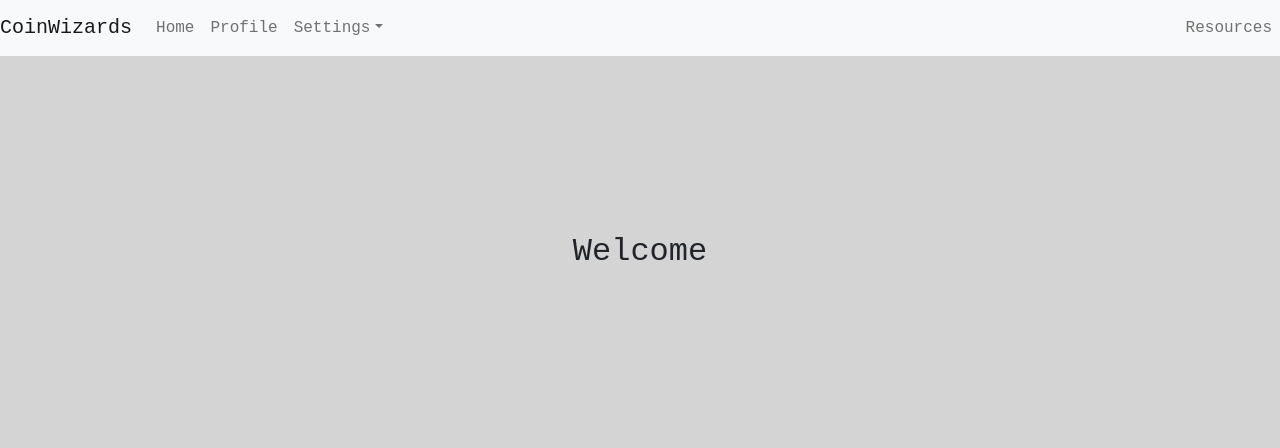
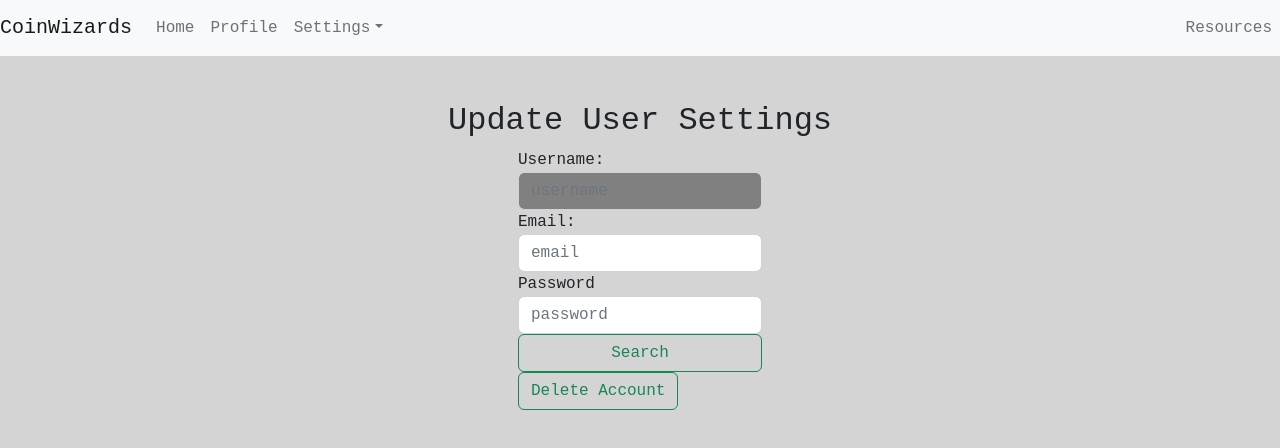
Before and after one commit to Dayana20/coinwizards, a React (Create React App) app in the folder frontend/: page /Account/1 in a window 1280 px wide. Shown: the top 448 px of the page. Built offline with nearby package versions, Linux system fonts and the light colour scheme; no server answers.

Commit message:
updating user settings to use form and display data + added keys for map elem in profile page

```diff
--- a/frontend/src/NavBar.js
+++ b/frontend/src/NavBar.js
@@ -38,7 +38,7 @@ function NavBar() {
 							</Nav>
 
 							<Nav>
-								<Nav.Link href="#action7">Resources</Nav.Link>
+								<Nav.Link href="/resources">Resources</Nav.Link>
 							</Nav>
 						</Navbar.Collapse>
 					</Container>
@@ -64,7 +64,7 @@ function NavBar() {
 								<Nav.Link href={"/Profile/"+user}>Profile</Nav.Link>
 								<NavDropdown title="Settings" id="settingsDropdown">
 									<NavDropdown.Item href={"/Account/"+user}>Account</NavDropdown.Item>
-									<NavDropdown.Item href="#action4">Privacy</NavDropdown.Item>
+									<NavDropdown.Item href={"/Privacy/"+user}>Privacy</NavDropdown.Item>
 									<NavDropdown.Divider />
 									<NavDropdown.Item href="/login"><button onClick={logout}>Log Out!</button></NavDropdown.Item>
 								</NavDropdown>
--- a/frontend/src/account.js
+++ b/frontend/src/account.js
@@ -2,30 +2,105 @@ import React, { useState, useEffect } from "react"
 import NavBar from "./NavBar"
 import { useParams } from "react-router-dom"
 import axiosInstance from "./helpers/axios"
-
+import Form from "react-bootstrap/Form"
+import Button from "react-bootstrap/Button"
+import Select from "react-select"
 
 function AccountSettings() {
   const {id="UserNameHere"} = useParams()
   const [userData, setUserData] = useState([{}])
+  const [selectedOption, setSelectedOption] = useState(null)
 
-    console.log(id)
+
+  // console.log(id)
+  let inputText = (e) => {
+    console.log(e.target.value)
+  }
+
+  let deleteAccount = () => {
+    if(confirm("You are now deleting your account ")){
+      localStorage.setItem("stat","false")
+      localStorage.setItem("username",null)
+      // need to add axiosInstance
+      window.location = "/"
+    } else{
+      console.log("Account not deleted")
+    }
+  }
+
+  let saveDets = ()=> {
+    console.log("saving")
+    // axiosInstance.get(`/users/details/update/${id}`, {method: "PUT",
+    // headers: { "Content-Type": "application/json" }, body: JSON.stringify({})}
+    // ).then(
+    //   res => res.data
+    // ).then(
+    //   data => {
+    //     // setUserData(data["Data"])
+    //     console.log("updated data", data)
+    //   }
+    // ). catch((error) => {
+    //   console.error("Error: ", error)
+    // })
+  }
+
   useEffect(() => {
     axiosInstance.get(`/users/details/${id}`).then(
       res => res.data
     ).then(
       data => {
-                setUserData(data)
+        setUserData(data["Data"])
         console.log(data["Data"])
       }
     ). catch((error) => {
       console.error("Error: ", error)
     })
   }, [])
+  let email = null
+  let name = null
+  if(Object.keys(userData).includes(id)){
+    console.log(Object.keys(userData[id]["Name"]))
+    email = userData[id]["Name"]["email"]
+    name = userData[id]["Name"]["name"]
+  }
+
   return (
       <>
       <NavBar/>
-        <div className="d-flex justify-content-center align-items-center" style={{height:"50vh"}}>
-            <h2>Welcome {}</h2>
+      <div className="d-flex flex-column justify-content-center align-items-center" style={{height:"50vh"}}>
+          <h2>Update User Settings {}</h2>
+          <Form className="d-flex flex-column justify-content-center">
+            Username:
+            <Form.Control
+              type="username"
+              placeholder="username"
+              // onChange={inputText}
+              readOnly="readonly"
+              className="me-2"
+              style={{backgroundColor:"gray"}}
+              defaultValue={name}
+            />
+            Email:
+            <Form.Control
+              type="email"
+              placeholder="email"
+              onChange={inputText}
+              className="me-2"
+              aria-label="Search"
+              defaultValue={email}
+            />
+            Password
+            <Form.Control
+              type="password"
+              placeholder="password"
+              onChange={inputText}
+              className="me-2"
+              aria-label="Search"
+            />
+
+            <Button onClick={()=>saveDets()} variant="outline-success">Search</Button>
+            <a><Button onClick={()=>deleteAccount()} variant="outline-success">Delete Account</Button></a>
+            </Form>
       </div>
     </>
   )
--- a/frontend/src/index.js
+++ b/frontend/src/index.js
@@ -55,7 +55,7 @@ if(status=="false"){
       <Route path="/Search/" element={<SearchPage/>}/>
       <Route path="/Search/:id" element={<SearchPage/>}/>
       <Route path="/Account/:id" element={<AccountSettings/>}/>
-      <Route path="/Privacy/:id" element={<div>TO IMPLEMENT</div>}/>
+      <Route path="/Privacy/:id" element={<ComingSoon/>}/>
       <Route path="/Resources/" element={<ComingSoon/>}/>
 
     </Routes>
--- a/frontend/src/profile.js
+++ b/frontend/src/profile.js
@@ -63,7 +63,7 @@ function ProfileP() {
                             <div id="coinHeader">Coins Tracked</div>
                             <ul id="coinGroup" className="list-group list-group-flush">
                                 {coinData.length > 0 ? (coinData.map(coin => (
-                                    <a href={"/Coin/" + coin} class="list-group-item list-group-item-action" id="coinItem">{coin}</a>
+                                    <a key={coin} href={"/Coin/" + coin} className="list-group-item list-group-item-action" id="coinItem">{coin}</a>
                                 ))) : (
                                     <h1 id="noneHeader">None!</h1>
                                 )}
@@ -78,7 +78,7 @@ function ProfileP() {
                             <div id="followingHeader">Following</div>
                                 <ul id="followingGroup" className="list-group list-group-flush">
                                     {followingUsers.length > 0 ? (followingUsers.map(user => (
-                                        <a href={"/Profile/" + user} className="list-group-item list-group-item-action" id="followingItem">{user}</a>
+                                        <a key={user} href={"/Profile/" + user} className="list-group-item list-group-item-action" id="followingItem">{user}</a>
                                     ))
                                     ) : (
                                     <h1 id="noneHeader">Not following anyone!</h1>
```
Lines whose indentation alone changed are shown as unchanged.
